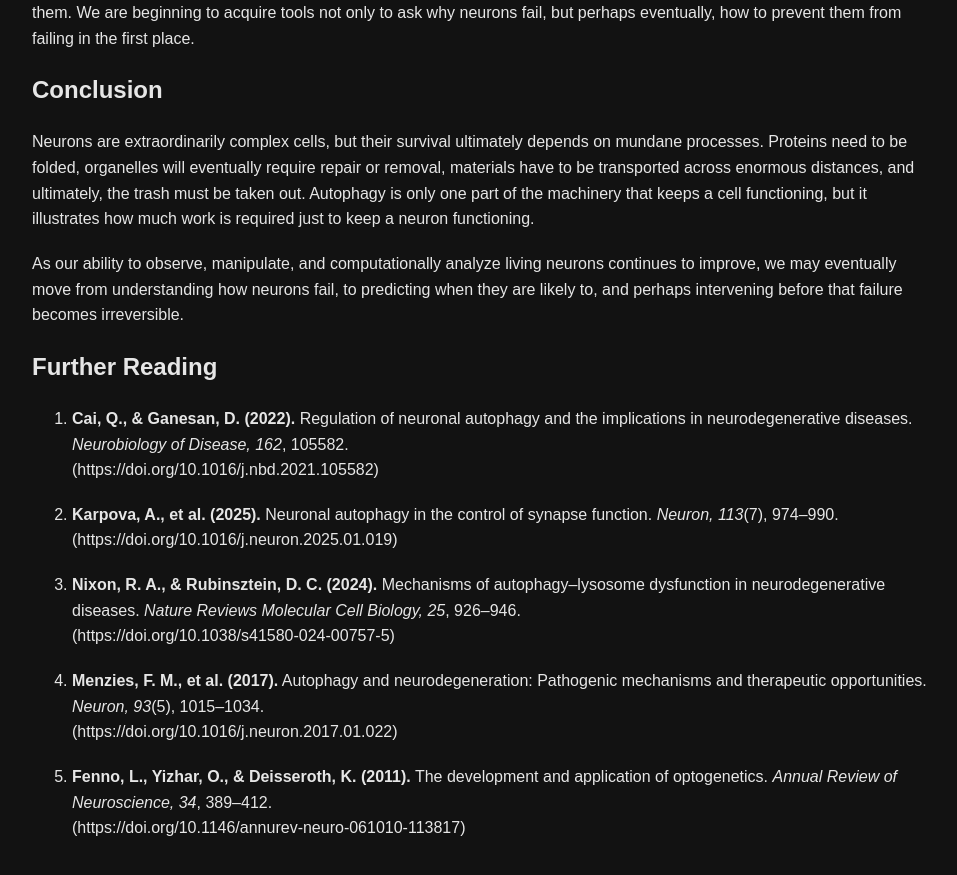
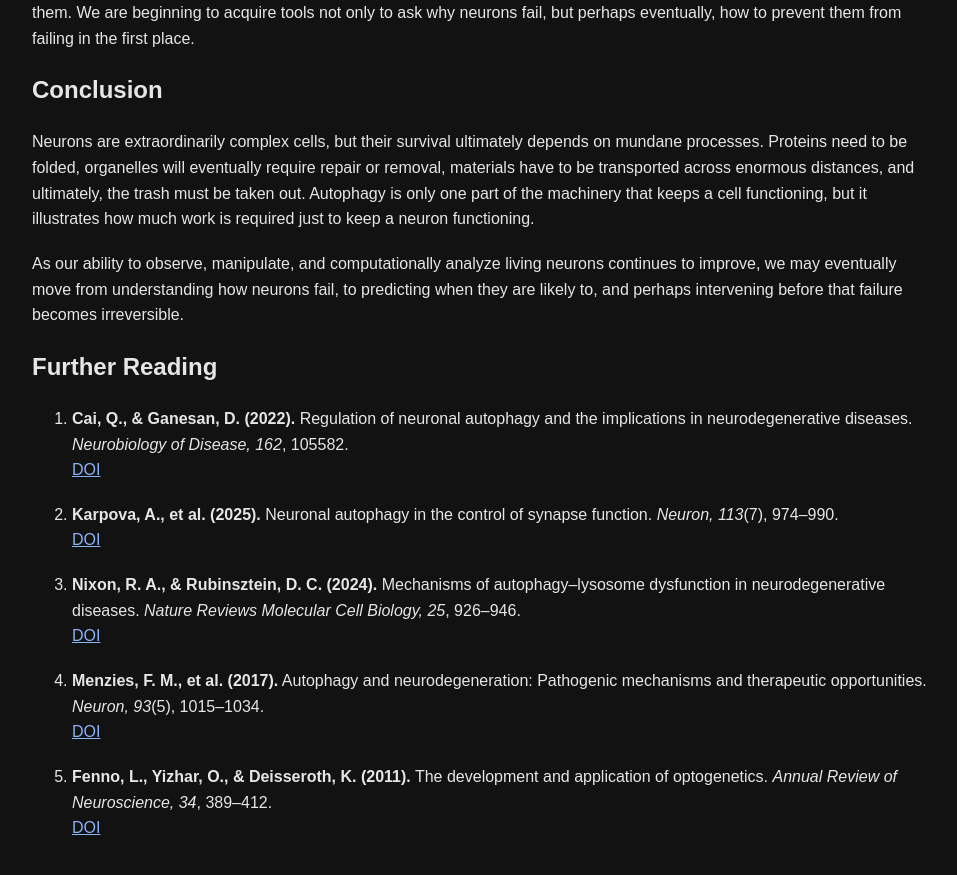
Before and after one commit to luciacali/luciacali.github.io, a Jekyll site: the page built from writing/your-brain-eats-itself.md, in a window 1280 px wide and 900 px high, scrolled down 3288 px. Shown: the top 875 px of the window, without its empty margins (158-1115 px from the left). Built offline with Jekyll 4.4.1, drawn with Linux system fonts in a browser that asks for light colours; some of the changed lines change nothing that is shown.

Commit message:
Update references to use DOI links

```diff
--- a/writing/your-brain-eats-itself.md
+++ b/writing/your-brain-eats-itself.md
@@ -66,16 +66,16 @@ As our ability to observe, manipulate, and computationally analyze living neuron
 ## Further Reading
 
 1. **Cai, Q., & Ganesan, D. (2022).** Regulation of neuronal autophagy and the implications in neurodegenerative diseases. *Neurobiology of Disease, 162*, 105582.
-   (https://doi.org/10.1016/j.nbd.2021.105582)
+   [DOI](https://doi.org/10.1016/j.nbd.2021.105582)
 
 2. **Karpova, A., et al. (2025).** Neuronal autophagy in the control of synapse function. *Neuron, 113*(7), 974–990.
-   (https://doi.org/10.1016/j.neuron.2025.01.019)
+   [DOI](https://doi.org/10.1016/j.neuron.2025.01.019)
 
 3. **Nixon, R. A., & Rubinsztein, D. C. (2024).** Mechanisms of autophagy–lysosome dysfunction in neurodegenerative diseases. *Nature Reviews Molecular Cell Biology, 25*, 926–946.
-   (https://doi.org/10.1038/s41580-024-00757-5)
+   [DOI](https://doi.org/10.1038/s41580-024-00757-5)
 
 4. **Menzies, F. M., et al. (2017).** Autophagy and neurodegeneration: Pathogenic mechanisms and therapeutic opportunities. *Neuron, 93*(5), 1015–1034.
-   (https://doi.org/10.1016/j.neuron.2017.01.022)
+   [DOI](https://doi.org/10.1016/j.neuron.2017.01.022)
 
 5. **Fenno, L., Yizhar, O., & Deisseroth, K. (2011).** The development and application of optogenetics. *Annual Review of Neuroscience, 34*, 389–412.
-   (https://doi.org/10.1146/annurev-neuro-061010-113817)
+   [DOI](https://doi.org/10.1146/annurev-neuro-061010-113817)
```
